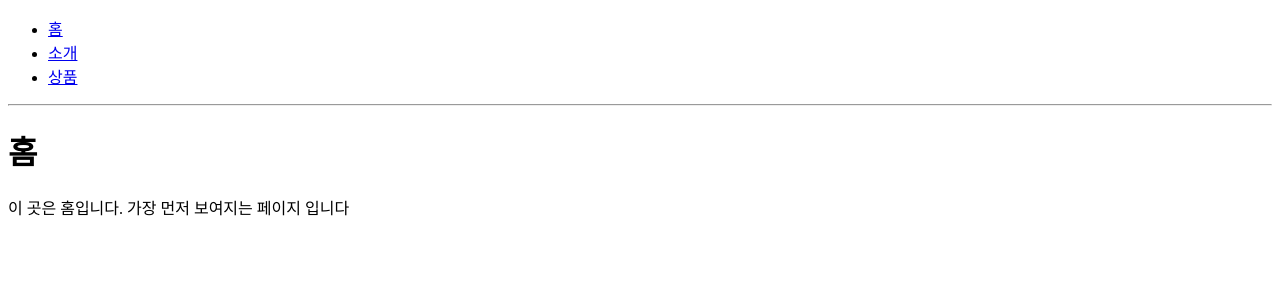
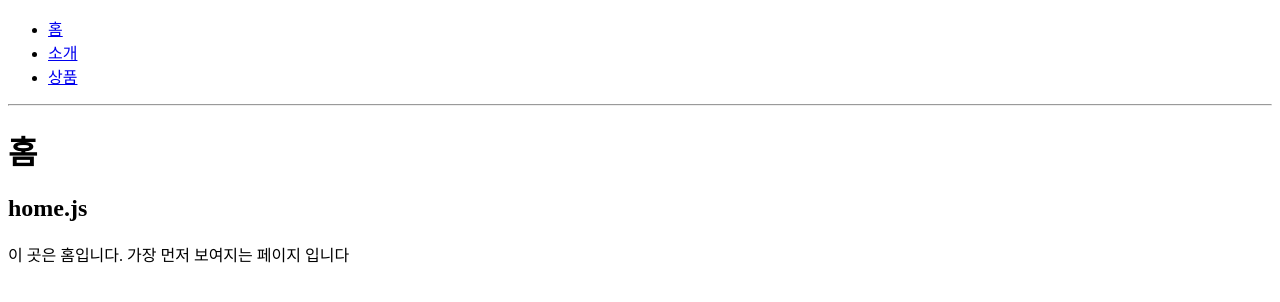
Before and after one commit to dwhddnjs/react-Router, a React (Create React App) app: page / in a window 1280 px wide. Shown: the top 302 px of the page. Built offline with nearby package versions, Linux system fonts and the light colour scheme.

Commit message:
test code

```diff
--- a/src/App.js
+++ b/src/App.js
@@ -28,4 +28,5 @@ function App() {
   );
 }
 
+//test
 export default App;
--- a/src/Home.js
+++ b/src/Home.js
@@ -4,6 +4,7 @@ export default function Home() {
   return (
     <div>
       <h1>홈</h1>
+      <h2>home.js</h2>
       <p>이 곳은 홈입니다. 가장 먼저 보여지는 페이지 입니다</p>
     </div>
   );
```
